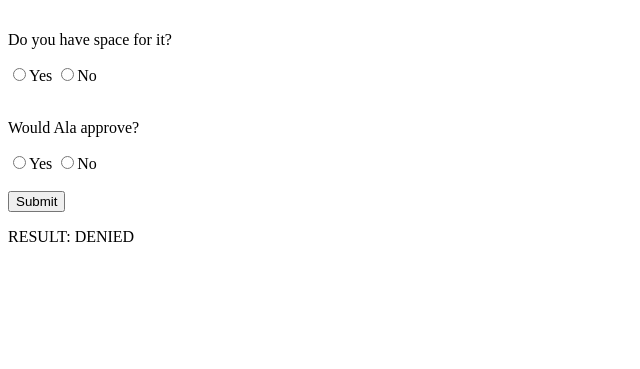
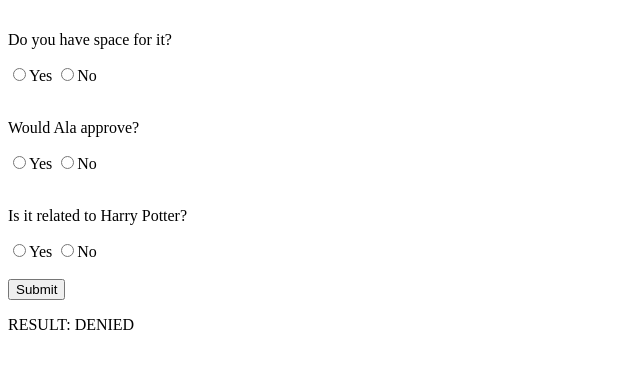
Before and after one commit to mserino/Canyoubuyit, a website: page public/index.html in a window 1280 px wide. Both pictures are taken after a click on the button "Submit". Shown: the part 137-506 px from the top of the page, without its empty margins (0-640 px from the left). Drawn offline with nearby package versions, Linux system fonts and the light colour scheme.

Commit message:
checks if the request is related to hp, if yes the request is automatically approved

```diff
--- a/public/index.html
+++ b/public/index.html
@@ -1,7 +1,7 @@
 <!DOCTYPE html>
 <html>
 <head>
-	<title></title>
+	<title>Can you buy it?</title>
 </head>
 <body>
 <h1>Can you buy it?</h1>
@@ -26,6 +26,11 @@
 				<input type="radio" name="select" value="no">No
 				<br>
 			</form><br>
+			<form class="harryPotterSelection">
+				<p>Is it related to Harry Potter?</p>
+				<input type="radio" name="select" value="yes">Yes
+				<input type="radio" name="select" value="no">No
+			</form><br>
 			<button id="submit">Submit</button>
 
 		</p>
--- a/public/js/index.js
+++ b/public/js/index.js
@@ -16,5 +16,11 @@ $(document).ready(function(){
 		} else {
 			$('#formValue').text('DENIED');
 		}
+
+		var harryPotterSelectionValue = $('input[name=select]:checked', '.harryPotterSelection').val();
+
+		if(harryPotterSelectionValue === 'yes') {
+			$('#formValue').text('APPROVED');
+		}
 	});
 });
```
